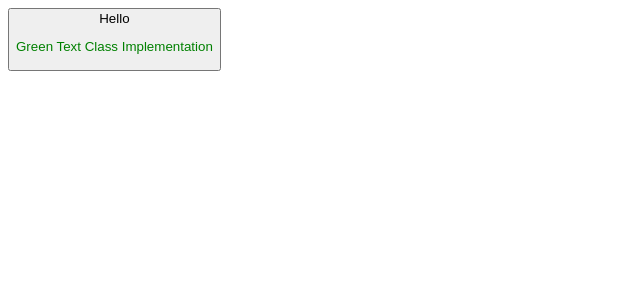
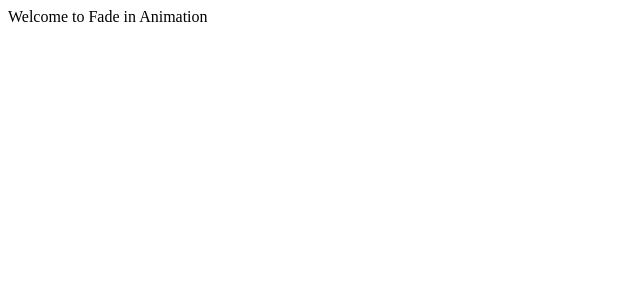
Before and after one commit to shams-nahid/my-react-study, a React (Create React App) app in the folder resource/styled-components/: page / in a window 1280 px wide. Shown: the top 300 px of the page, without its empty margins (0-640 px from the left). Built offline with nearby package versions, Linux system fonts and the light colour scheme.

Commit message:
01 styled components 09 Keyframes for animations

```diff
--- a/resource/styled-components/src/App.js
+++ b/resource/styled-components/src/App.js
@@ -1,19 +1,38 @@
 import React from 'react';
 import styled from 'styled-components';
 // import { css } from 'styled-components';
+import { keyframes } from 'styled-components';
 
-const StyledButton = styled.button`
-  & .greenText {
-    color: green;
+const fadeIn = keyframes`
+  0% {
+    opacity: 0;
+  }
+
+  100% {
+    opacity: 1;
   }
 `;
 
-const Button = ({ children }) => <StyledButton>
-  {children}
-  <p className="greenText">Green Text Class Implementation</p>
-</StyledButton>;
+const AnimatedDiv = styled.div`
+  animation: 2s ${fadeIn} ease-in;
+`;
 
-const App = () => <Button>Hello</Button>;
+const App = () => <AnimatedDiv>Welcome to Fade in Animation</AnimatedDiv>
+
+// -------------------------------------------------------------------------------
+// 08 USING CLASS
+// const StyledButton = styled.button`
+//   & .greenText {
+//     color: green;
+//   }
+// `;
+
+// const Button = ({children}) => <StyledButton>
+//   {children}
+//   <p className="greenText">Green Text Class Implementation</p>
+// </StyledButton>;
+
+// const App = () => <Button>Hello</Button>;
 
 // -------------------------------------------------------------------------------
 // 07 HOVER EFFECTS
@@ -23,7 +42,7 @@ const App = () => <Button>Hello</Button>;
 //   }
 // `;
 
-// const Button = ({ children }) => <StyledButton>{children}</StyledButton>
+// const Button = ({children}) => <StyledButton>{children}</StyledButton>
 
 // const App = () => <Button>Get Hover Effect</Button>;
 
@@ -53,7 +72,7 @@ const App = () => <Button>Hello</Button>;
 //   border: 1rem solid red;
 // `;
 
-// const Button = ({ children }) => <MyButton>{children}</MyButton>
+// const Button = ({children}) => <MyButton>{children}</MyButton>
 
 // const App = () => <Button>My Over Ride Styled Button</Button>
 
@@ -66,7 +85,7 @@ const App = () => <Button>Hello</Button>;
 //   `)};
 // `;
 
-// const Button = ({ primary, children }) => <StyledButton primary={primary}>
+// const Button = ({primary, children}) => <StyledButton primary={primary}>
 //   {children}
 // </StyledButton>
 
@@ -81,7 +100,7 @@ const App = () => <Button>Hello</Button>;
 //   color: ${({ primary }) => (primary ? 'green' : 'black')};
 // `;
 
-// const Button = ({ primary, children }) => <StyledButton primary={primary}>
+// const Button = ({primary, children}) => <StyledButton primary={primary}>
 //   {children}
 // </StyledButton>
 
```
Also changed, not shown: 2 other files (tests, documents, lock files or other folders).
